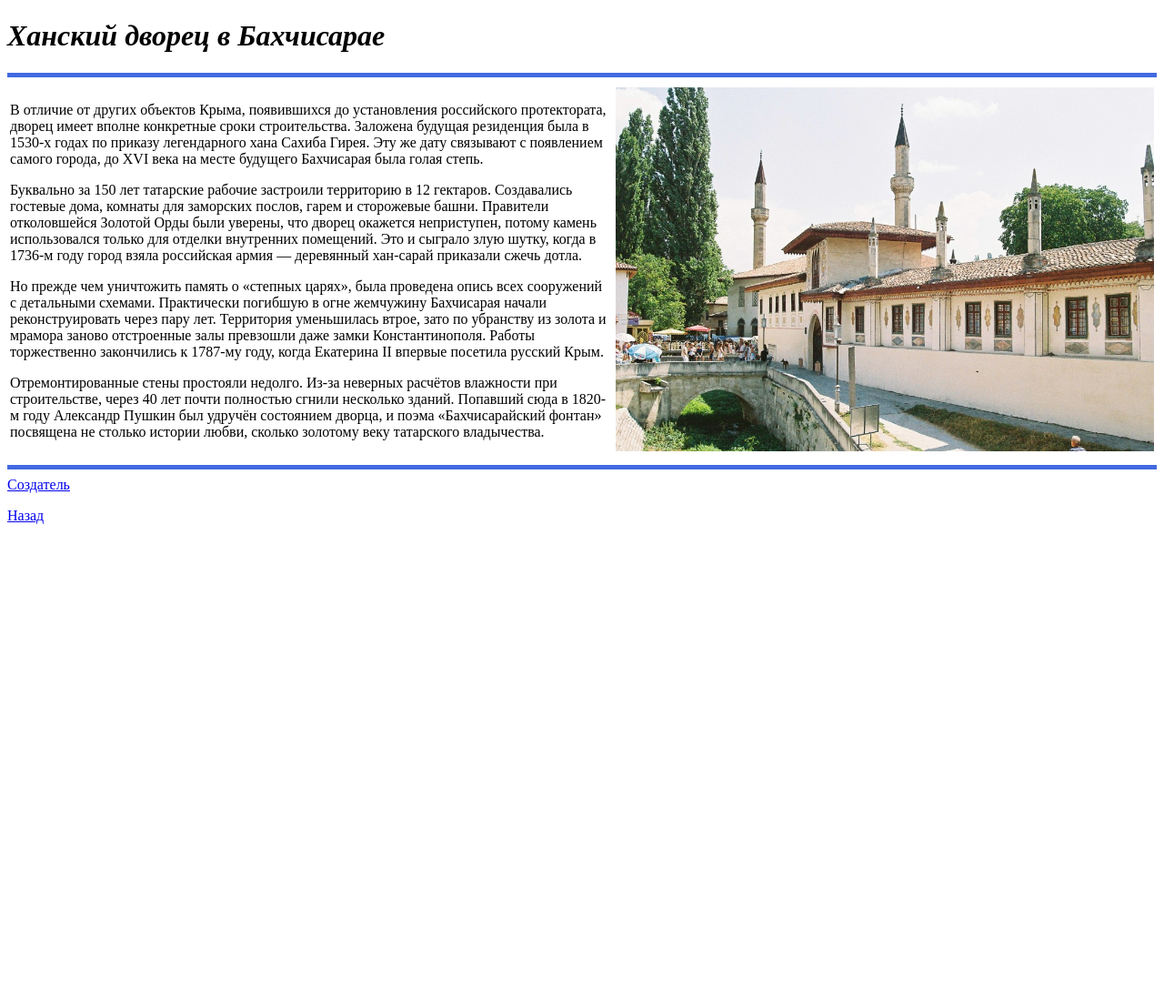
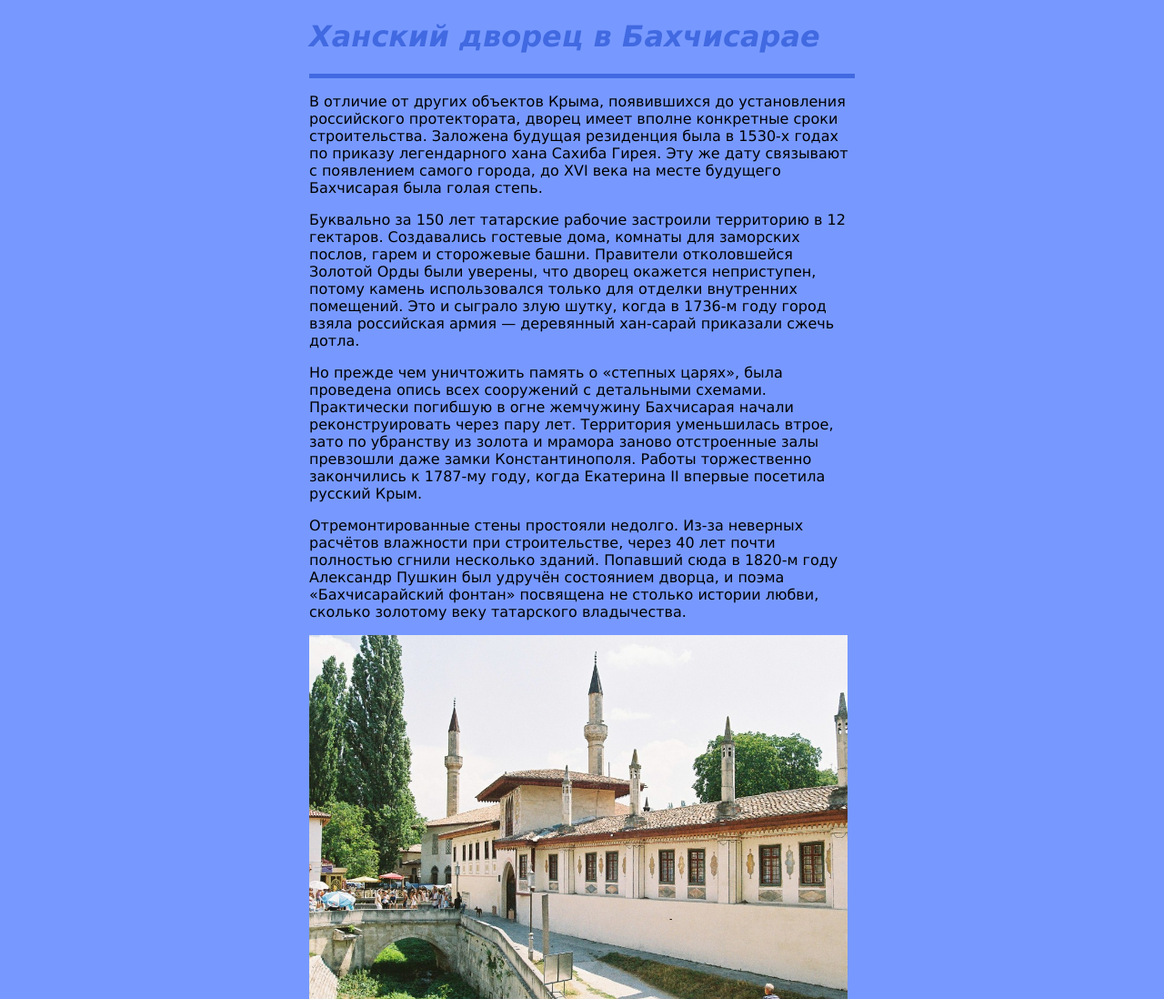
Before and after one commit to Kobalt59/s, a plain HTML site: page Hanskiy_dvorec.html in a window 1280 px wide. Shown: the top 1098 px of the page at 91% size. Before the commit the page ends 800 px from the top, so only its background shows below. Drawn offline with Linux system fonts and the light colour scheme.

Commit message:
Create S

```diff
--- a/Hanskiy_dvorec.html
+++ b/Hanskiy_dvorec.html
@@ -3,19 +3,20 @@
     <head>
         <title>Ханский дворец в Бахчисарае</title>
         <meta charset="UTF-8">
-
+        <link href="styles.css" rel="stylesheet" />
     </head>
     <body>
-        <h1><em>Ханский дворец в Бахчисарае</em></h1>
-        <hr size="5" noshade color="RoyalBlue" />
-        <table>
-            <td><p>В отличие от других объектов Крыма, появившихся до установления российского протектората, дворец имеет вполне конкретные сроки строительства. Заложена будущая резиденция была в 1530-х годах по приказу легендарного хана Сахиба Гирея. Эту же дату связывают с появлением самого города, до XVI века на месте будущего Бахчисарая была голая степь.</p>
+        <div class="cont">
+            <h1><em>Ханский дворец в Бахчисарае</em></h1>
+            <hr size="5" noshade color="RoyalBlue" />
+
+                <div class="t"><p>В отличие от других объектов Крыма, появившихся до установления российского протектората, дворец имеет вполне конкретные сроки строительства. Заложена будущая резиденция была в 1530-х годах по приказу легендарного хана Сахиба Гирея. Эту же дату связывают с появлением самого города, до XVI века на месте будущего Бахчисарая была голая степь.</p>
 <p>Буквально за 150 лет татарские рабочие застроили территорию в 12 гектаров. Создавались гостевые дома, комнаты для заморских послов, гарем и сторожевые башни. Правители отколовшейся Золотой Орды были уверены, что дворец окажется неприступен, потому камень использовался только для отделки внутренних помещений. Это и сыграло злую шутку, когда в 1736-м году город взяла российская армия — деревянный хан-сарай приказали сжечь дотла.</p>
 <p>Но прежде чем уничтожить память о «степных царях», была проведена опись всех сооружений с детальными схемами. Практически погибшую в огне жемчужину Бахчисарая начали реконструировать через пару лет. Территория уменьшилась втрое, зато по убранству из золота и мрамора заново отстроенные залы превзошли даже замки Константинополя. Работы торжественно закончились к 1787-му году, когда Екатерина II впервые посетила русский Крым.</p>
-<p>Отремонтированные стены простояли недолго. Из-за неверных расчётов влажности при строительстве, через 40 лет почти полностью сгнили несколько зданий. Попавший сюда в 1820-м году Александр Пушкин был удручён состоянием дворца, и поэма «Бахчисарайский фонтан» посвящена не столько истории любви, сколько золотому веку татарского владычества.</p></td>
-        <td><img src="licensed-image3.jpg" height="400"></td>
-        </table>
+<p>Отремонтированные стены простояли недолго. Из-за неверных расчётов влажности при строительстве, через 40 лет почти полностью сгнили несколько зданий. Попавший сюда в 1820-м году Александр Пушкин был удручён состоянием дворца, и поэма «Бахчисарайский фонтан» посвящена не столько истории любви, сколько золотому веку татарского владычества.</p></div>
+            <img src="licensed-image3.jpg" height="400" class:"p">
         <hr size="5" noshade color="RoyalBlue" />
+        </div>
         <a href="https://vk.com/grandspase" target="_blank">Создатель</a>
         <p><a href="site.html">Назад</a></p>
     </body>
```
